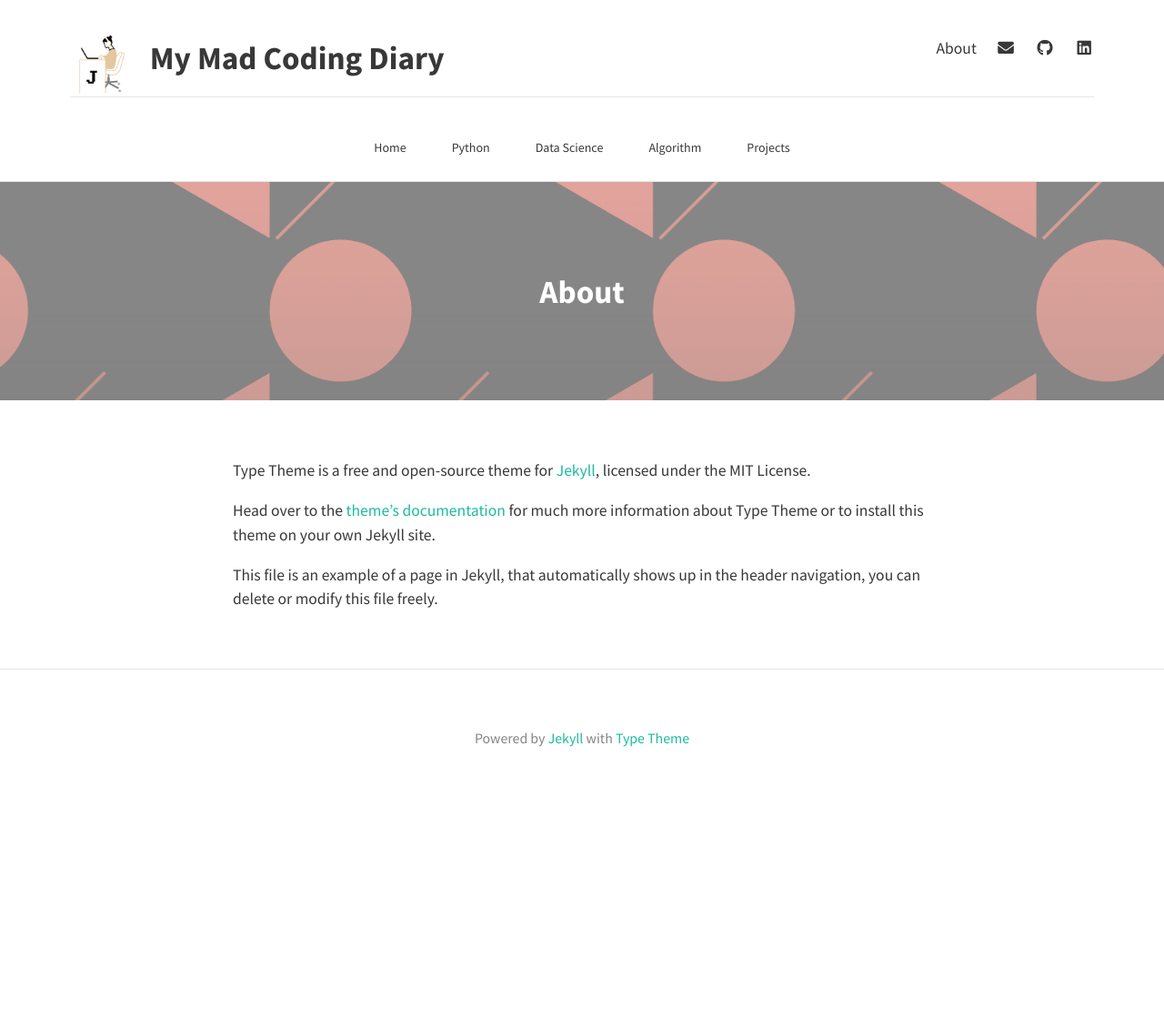
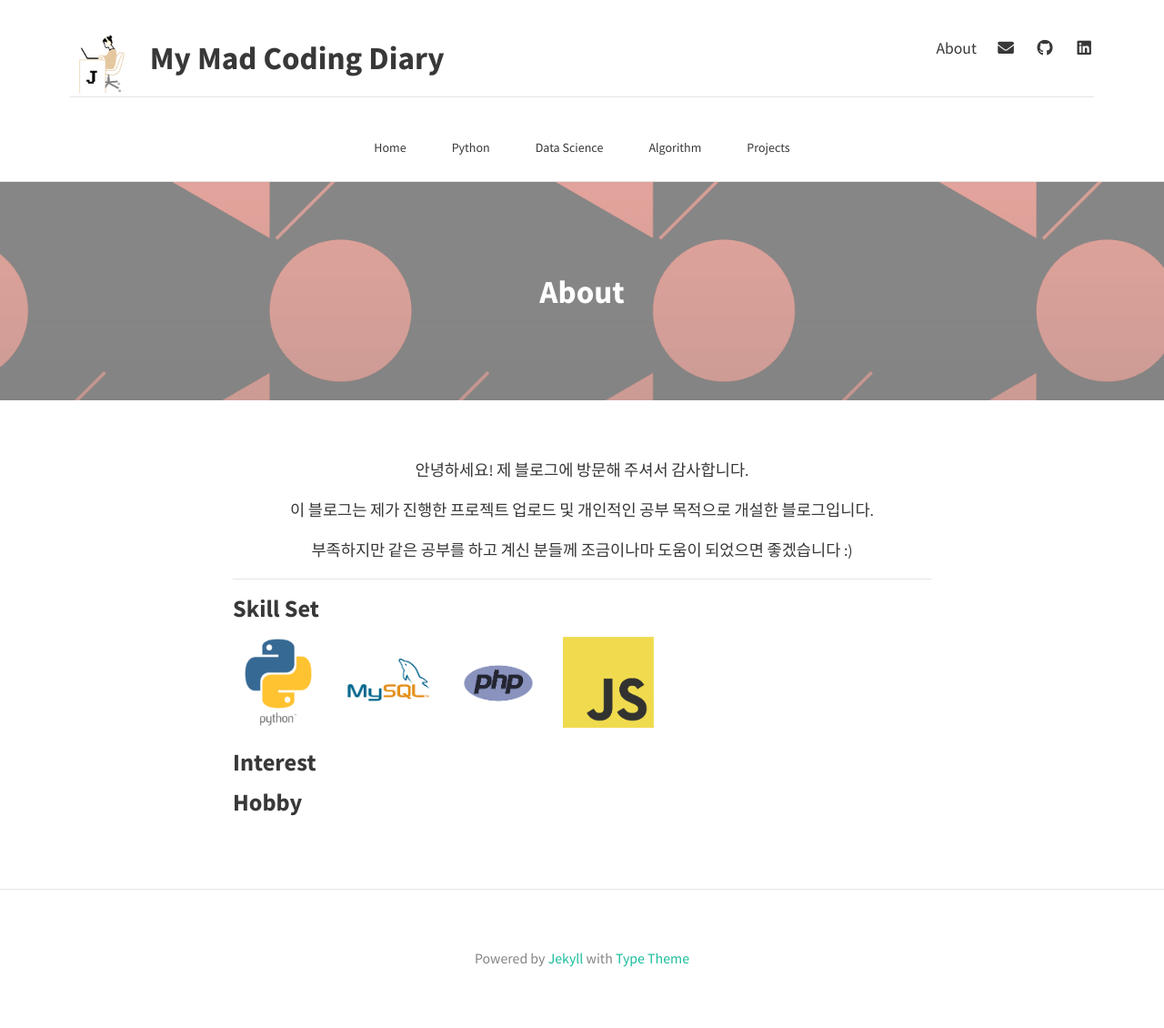
Before and after one commit to jeeyune/jeeyune.github.io, a Jekyll site: the page built from about.md, in a window 1280 px wide. Shown: the whole page at 91% size. Built offline with Jekyll 4.4.1, drawn with Linux system fonts in a browser that asks for light colours; nearby versions of some CDN libraries; before the commit the page ends 900 px from its top, so only the background shows below that.

Commit message:
About Update

```diff
--- a/about.md
+++ b/about.md
@@ -5,8 +5,19 @@ permalink: /about/
 feature-img: "assets/img/sample_feature_img_2.png"
 ---
 
-Type Theme is a free and open-source theme for [Jekyll](http://jekyllrb.com/), licensed under the MIT License.
 
-Head over to the [theme's documentation](https://rohanchandra.github.io/project/type/) for much more information about Type Theme or to install this theme on your own Jekyll site.
+<center> <p>안녕하세요! 제 블로그에 방문해 주셔서 감사합니다. </p>
+<p>이 블로그는 제가 진행한 프로젝트 업로드 및 개인적인 공부 목적으로 개설한 블로그입니다.</p>
+<p>부족하지만 같은 공부를 하고 계신 분들께 조금이나마 도움이 되었으면 좋겠습니다 :) </p></center>
 
-This file is an example of a page in Jekyll, that automatically shows up in the header navigation, you can delete or modify this file freely.
+<hr>
+
+  <p><h2><b> Skill Set </b></h2></p>
+
+  ![python.png](/assets/img/python.png){: width="100" height="100"} &nbsp;&nbsp;&nbsp;&nbsp;
+  ![mysql.png](/assets/img/mysql.png){: width="100" height="100"} &nbsp;&nbsp;&nbsp;&nbsp;
+  ![php.png](/assets/img/php.png){: width="100" height="100"} &nbsp;&nbsp;&nbsp;&nbsp;
+  ![JavaScript.png](/assets/img/JavaScript.png){: width="100" height="100"} &nbsp;&nbsp;&nbsp;&nbsp;
+
+  <p><h2><b> Interest </b></h2></p>
+  <p><h2><b> Hobby </b></h2></p>
```
Also changed, not shown: assets/img/53js.jpg (deleted), assets/img/JavaScript.png (added), assets/img/logo_des.png (deleted), assets/img/mysql.jpg (deleted), assets/img/mysql.png (added), assets/img/php.jpg (deleted), assets/img/php.png (added), assets/img/python.jpg (deleted), assets/img/python.png (added).
